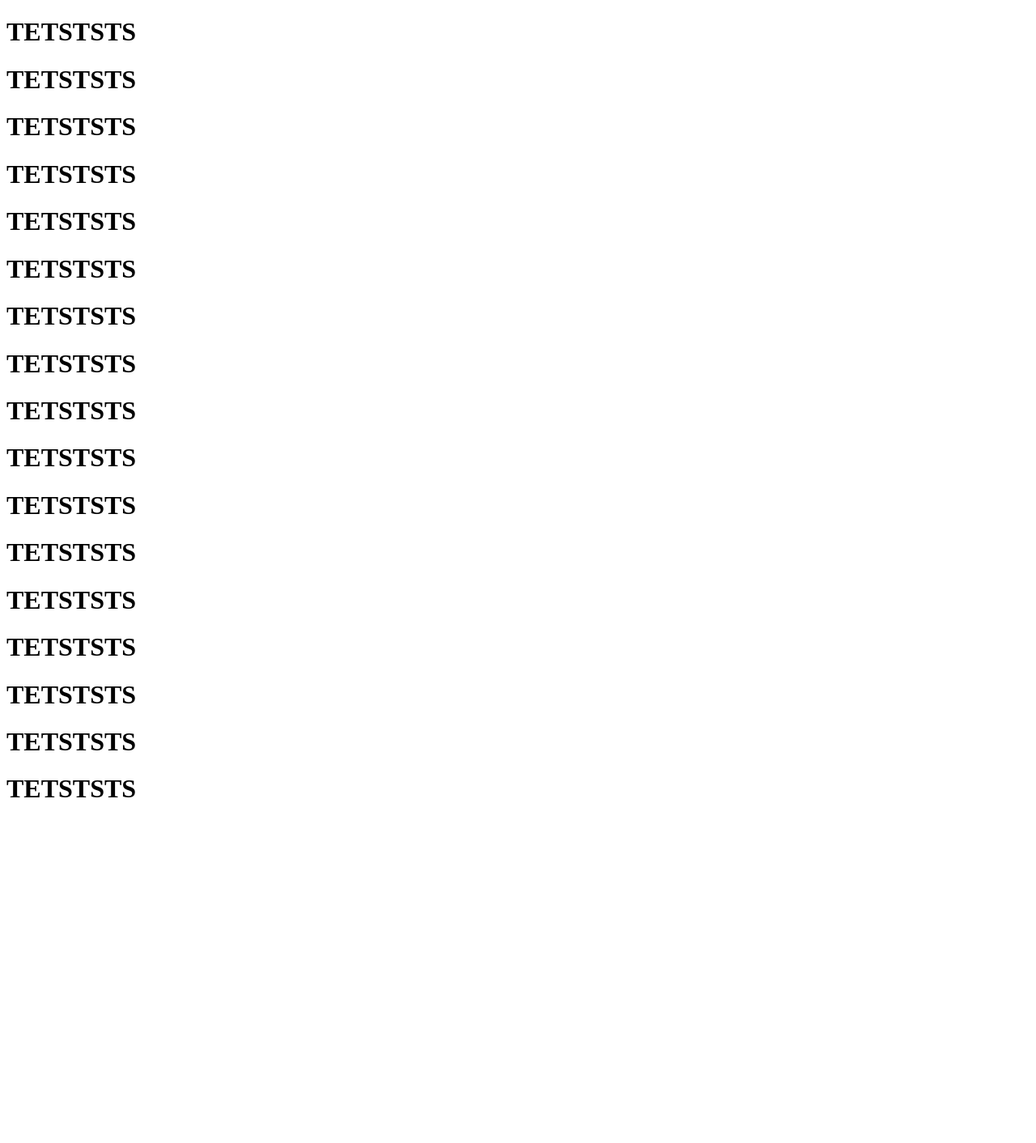
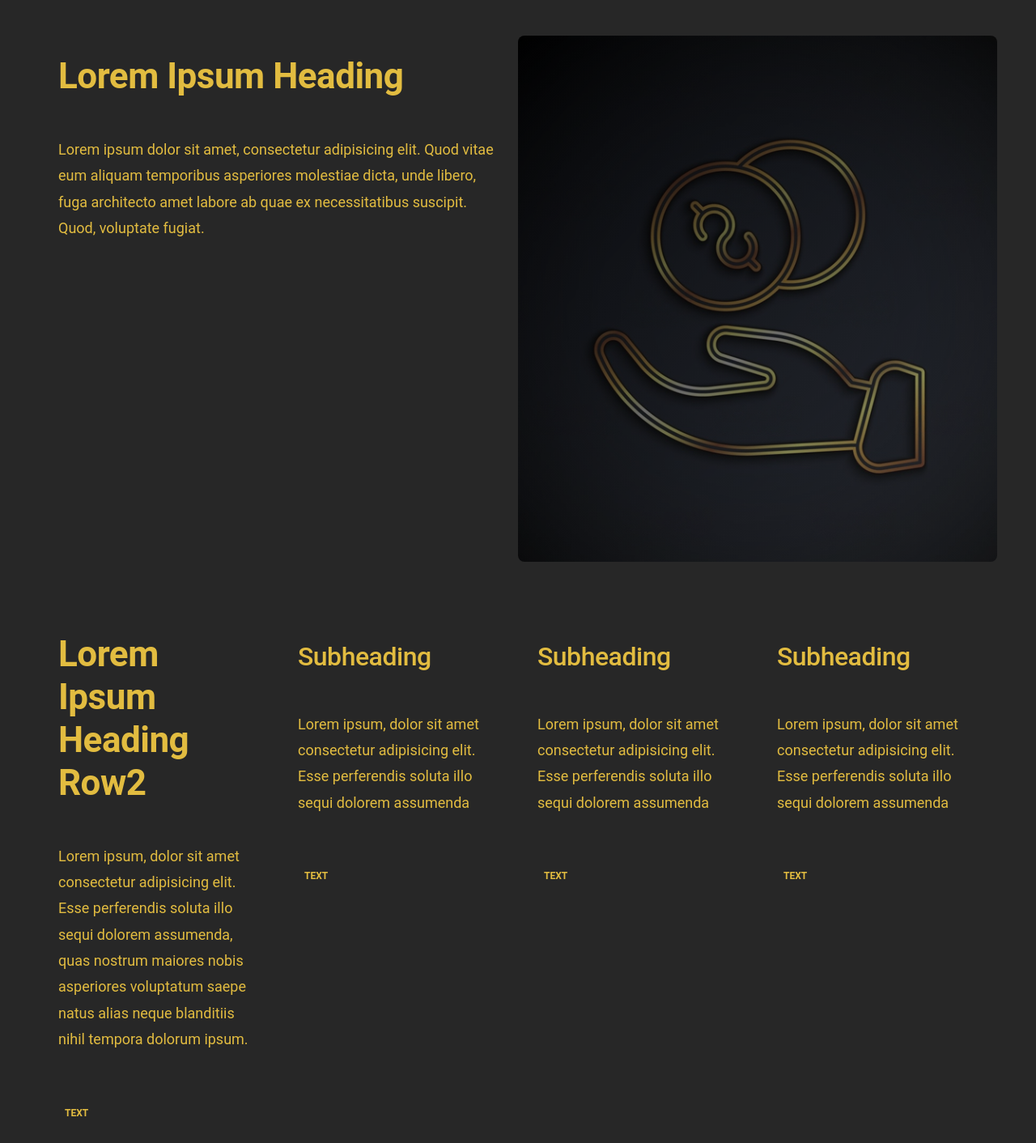
Before and after one commit to MarioZeljko/FullAutoSolutions-Project, a plain HTML site: page pages/financing.html in a window 1280 px wide. Shown: the whole page at 81% size. Before the commit the page ends 1015 px from the top, so only its background shows below. Drawn offline with Linux system fonts and the light colour scheme.

Commit message:
Populated financing.html

```diff
--- a/css/financing.css
+++ b/css/financing.css
@@ -0,0 +1,125 @@
+/* TEMPOPRARY STYLES */
+
+* {
+  padding: 0;
+  margin: 0;
+  box-sizing: border-box;
+}
+
+html {
+  font-size: 62.5%;
+}
+
+body {
+  font-family: "Roboto", sans-serif;
+  line-height: 1;
+  font-weight: 400;
+  color: #e2bc40;
+}
+
+.margin-sm {
+  margin-bottom: 2.4rem;
+}
+
+.container {
+  max-width: 130rem;
+  margin: 0 auto;
+}
+
+/*-----------------*/
+
+.section-financing {
+  background-color: #272727;
+  padding: 3.2rem 0rem 4.8rem 0rem;
+}
+
+.financing-grid {
+  max-width: 100vw;
+  margin: 0 auto;
+  padding: 1.2rem 4.8rem 4.8rem 4.8rem;
+  background-color: #272727;
+  display: grid;
+  row-gap: 6.4rem;
+  grid-template-columns: 1fr 1fr;
+  grid-template-rows: 1fr 1fr;
+}
+
+.financing-heading-box {
+  padding: 2.4rem;
+}
+
+.financing-heading {
+  font-size: 4.4rem;
+  font-weight: 700;
+  letter-spacing: -0.5px;
+  line-height: 1.2;
+  margin-bottom: 4.8rem;
+}
+
+.financing-headingbox-text {
+  font-size: 1.8rem;
+  line-height: 1.8;
+  margin-bottom: 1.6rem;
+}
+
+.financing-img-box {
+  border-radius: 8px;
+  background-image: linear-gradient(to right bottom, #000000cb, #2727276b),
+    url("/img/Financing/financing-img-box-img_optimized.png");
+  background-size: cover;
+  background-position: center;
+}
+
+.financing-grid-row2 {
+  grid-column: span 2;
+  display: grid;
+  grid-template-columns: 1fr 1fr 1fr 1fr;
+}
+
+.financing-grid-row2-card {
+  padding: 2.4rem;
+}
+
+.financing-grid-row2-card-heading {
+  font-size: 4.4rem;
+  font-weight: 700;
+  letter-spacing: -0.5px;
+  line-height: 1.2;
+  margin-bottom: 4.8rem;
+}
+
+.financing-grid-row2-card-subheading {
+  font-size: 3.2rem;
+  font-weight: 500;
+  letter-spacing: -0.5px;
+  line-height: 1.2;
+  margin-bottom: 4.8rem;
+}
+
+.financing-grid-row2-card-icon {
+  color: #e2bc40;
+  height: 6.4rem;
+  width: 6.4rem;
+
+  margin-bottom: 3.2rem;
+  padding: 1.6rem;
+  border-radius: 50%;
+}
+
+.financing-grid-row2-card-text-container {
+  margin-bottom: 6.4rem;
+}
+
+.financing-grid-row2-card-text {
+  font-size: 1.8rem;
+  line-height: 1.8;
+  margin-bottom: 6.4rem;
+}
+
+.financing-grid-tag {
+  padding: 0.4rem 0.8rem;
+  font-size: 1.2rem;
+  text-transform: uppercase;
+  border-radius: 100px;
+  font-weight: 600;
+}
--- a/pages/financing.html
+++ b/pages/financing.html
@@ -8,22 +8,79 @@
     <title>Document</title>
   </head>
   <body>
-    <h1>TETSTSTS</h1>
-    <h1>TETSTSTS</h1>
-    <h1>TETSTSTS</h1>
-    <h1>TETSTSTS</h1>
-    <h1>TETSTSTS</h1>
-    <h1>TETSTSTS</h1>
-    <h1>TETSTSTS</h1>
-    <h1>TETSTSTS</h1>
-    <h1>TETSTSTS</h1>
-    <h1>TETSTSTS</h1>
-    <h1>TETSTSTS</h1>
-    <h1>TETSTSTS</h1>
-    <h1>TETSTSTS</h1>
-    <h1>TETSTSTS</h1>
-    <h1>TETSTSTS</h1>
-    <h1>TETSTSTS</h1>
-    <h1>TETSTSTS</h1>
+    <div class="section-financing">
+      <div class="financing-grid">
+        <div class="financing-heading-box">
+          <h2 class="financing-heading">Lorem Ipsum Heading</h2>
+          <span class="financing-headingbox-text"
+            >Lorem ipsum dolor sit amet, consectetur adipisicing elit. Quod
+            vitae eum aliquam temporibus asperiores molestiae dicta, unde
+            libero, fuga architecto amet labore ab quae ex necessitatibus
+            suscipit. Quod, voluptate fugiat.</span
+          >
+        </div>
+        <div class="financing-img-box">
+          <div class="financing-img-container"></div>
+        </div>
+        <div class="financing-grid-row2">
+          <div class="financing-grid-row2-card">
+            <h2 class="financing-grid-row2-card-heading">
+              Lorem Ipsum Heading Row2
+            </h2>
+            <div class="financing-grid-row2-card-text-container">
+              <span class="financing-grid-row2-card-text"
+                >Lorem ipsum, dolor sit amet consectetur adipisicing elit. Esse
+                perferendis soluta illo sequi dolorem assumenda, quas nostrum
+                maiores nobis asperiores voluptatum saepe natus alias neque
+                blanditiis nihil tempora dolorum ipsum.</span
+              >
+            </div>
+            <div class="financing-grid-tag">Text</div>
+          </div>
+          <div class="financing-grid-row2-card">
+            <ion-icon
+              name="diamond-outline"
+              class="financing-grid-row2-card-icon"
+            ></ion-icon>
+            <h3 class="financing-grid-row2-card-subheading">Subheading</h3>
+            <div class="financing-grid-row2-card-text-container">
+              <span class="financing-grid-row2-card-text"
+                >Lorem ipsum, dolor sit amet consectetur adipisicing elit. Esse
+                perferendis soluta illo sequi dolorem assumenda
+              </span>
+            </div>
+            <div class="financing-grid-tag">Text</div>
+          </div>
+          <div class="financing-grid-row2-card">
+            <ion-icon
+              name="diamond-outline"
+              class="financing-grid-row2-card-icon"
+            ></ion-icon>
+            <h3 class="financing-grid-row2-card-subheading">Subheading</h3>
+            <div class="financing-grid-row2-card-text-container">
+              <span class="financing-grid-row2-card-text"
+                >Lorem ipsum, dolor sit amet consectetur adipisicing elit. Esse
+                perferendis soluta illo sequi dolorem assumenda
+              </span>
+            </div>
+            <div class="financing-grid-tag">Text</div>
+          </div>
+          <div class="financing-grid-row2-card">
+            <ion-icon
+              name="diamond-outline"
+              class="financing-grid-row2-card-icon"
+            ></ion-icon>
+            <h3 class="financing-grid-row2-card-subheading">Subheading</h3>
+            <div class="financing-grid-row2-card-text-container">
+              <span class="financing-grid-row2-card-text"
+                >Lorem ipsum, dolor sit amet consectetur adipisicing elit. Esse
+                perferendis soluta illo sequi dolorem assumenda
+              </span>
+            </div>
+            <div class="financing-grid-tag">Text</div>
+          </div>
+        </div>
+      </div>
+    </div>
   </body>
 </html>
```
Also changed, not shown: img/Financing/financing-img-box-img.png (added), img/Financing/financing-img-box-img_optimized.png (added).
